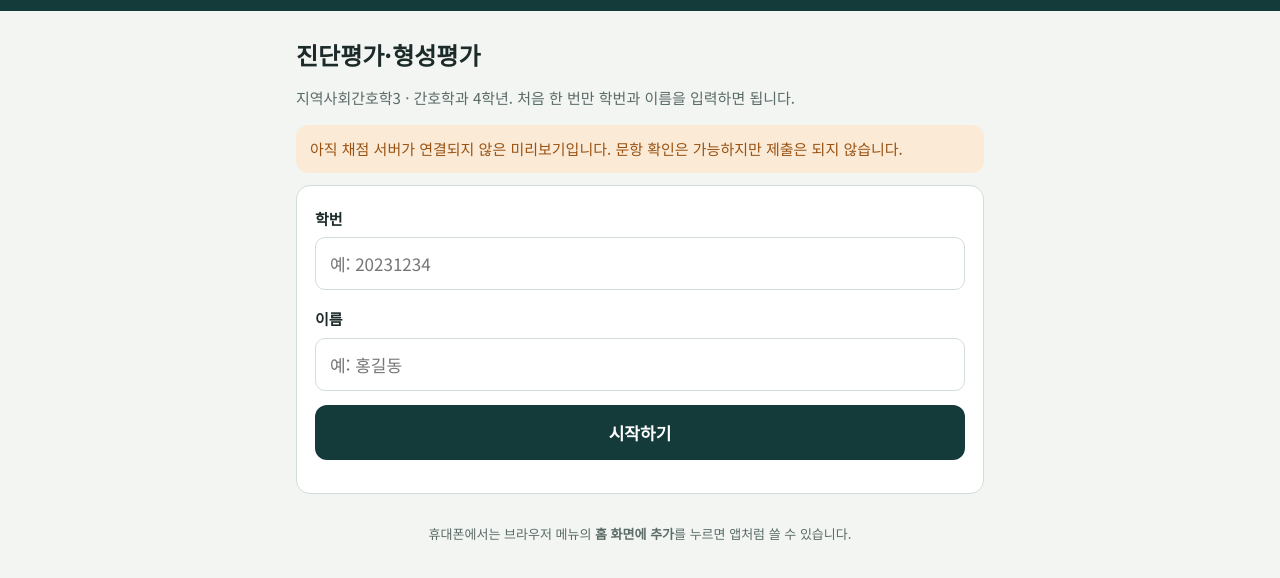
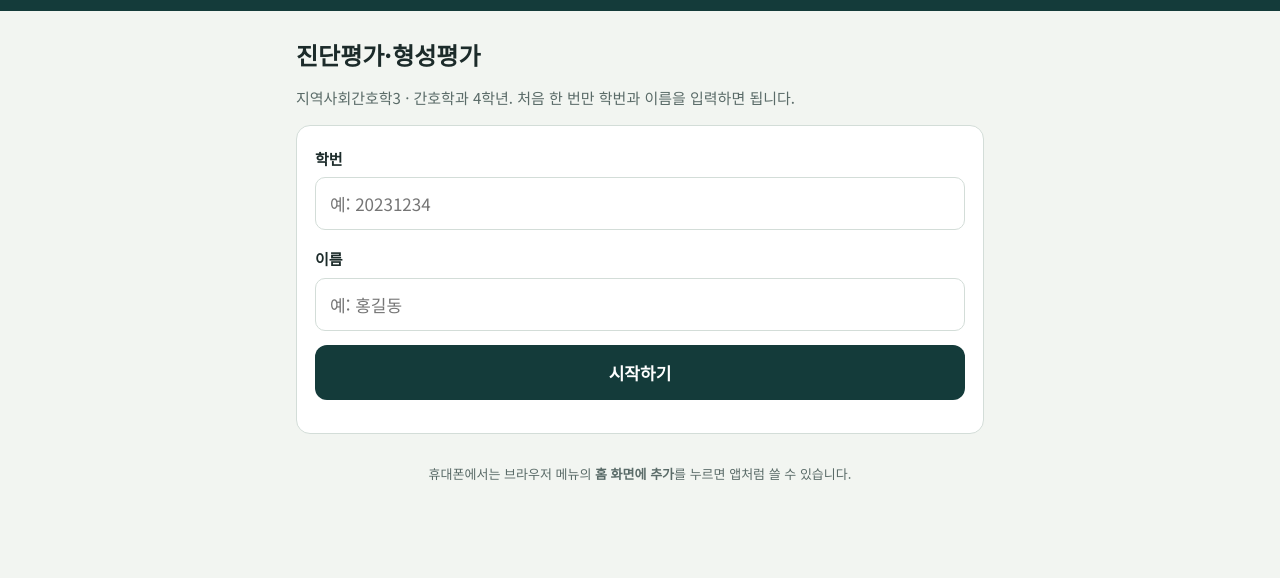
Before and after one commit to 0079young82-cmd/cn3-eval, a plain HTML site: page index.html in a window 1280 px wide. Shown: the part 46-624 px from the top of the page. Drawn offline with Linux system fonts and the light colour scheme.

Commit message:
Change ENDPOINT to new Google Apps Script URL
Updated the ENDPOINT variable to point to the new Google Apps Script URL.

```diff
--- a/index.html
+++ b/index.html
@@ -14,7 +14,7 @@
 <link href="https://fonts.googleapis.com/css2?family=Noto+Sans+KR:wght@400;500;700;800&display=swap" rel="stylesheet">
 <script>
 /* ▼▼▼ 설정: Apps Script 웹 앱 URL을 따옴표 안에 붙여넣으세요 (https://script.google.com/macros/s/.../exec) ▼▼▼ */
-window.ENDPOINT = "";
+window.ENDPOINT = "https://script.google.com/macros/s/AKfycbyR-RCCu_DhO9iQTme21sLAtb7lUaVlba6NpQZU_9yh-lqQzhBD4QrEk1OQOgcqhkFOdA/exec";
 /* ▲▲▲ 위 한 줄은 꼭 고쳐야 합니다 ▲▲▲ */
 /* (선택) 녹화강의를 유튜브 '일부 공개'로 올렸다면 주차별 주소를 넣으세요. 넣으면 앱 안에서 강의를 보고 시청률이 기록됩니다. */
 window.VIDEOS = {
```
